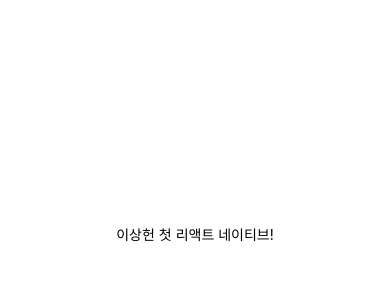
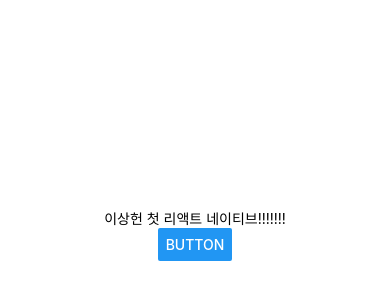
Before and after one commit to LeeSangHeon86/my-first-expo-typescript, a React Native app: screen / in a window 390 px wide. Shown: the part 188-488 px from the top of the page. Built offline with nearby package versions, Linux system fonts and the light colour scheme.

Commit message:
component 1st commit

```diff
--- a/App.tsx
+++ b/App.tsx
@@ -1,20 +1,3 @@
-import { StatusBar } from 'expo-status-bar';
-import { StyleSheet, Text, View } from 'react-native';
+import App from './src/App';
 
-export default function App() {
-  return (
-    <View style={styles.container}>
-      <Text>이상헌 첫 리액트 네이티브!</Text>
-      <StatusBar style="auto" />
-    </View>
-  );
-}
-
-const styles = StyleSheet.create({
-  container: {
-    flex: 1,
-    backgroundColor: '#fff',
-    alignItems: 'center',
-    justifyContent: 'center',
-  },
-});
+export default App;
--- /dev/null
+++ b/src/App.tsx
@@ -0,0 +1,22 @@
+import { StatusBar } from 'expo-status-bar';
+import React from 'react';
+import { StyleSheet, Text, View, Button } from 'react-native';
+
+export default function App() {
+  return (
+    <View style={styles.container}>
+      <Text>이상헌 첫 리액트 네이티브!!!!!!!</Text>
+      <StatusBar style="auto" />
+      <Button title="button" onPress={() => alert('Click')} />
+    </View>
+  );
+}
+
+const styles = StyleSheet.create({
+  container: {
+    flex: 1,
+    backgroundColor: '#fff',
+    alignItems: 'center',
+    justifyContent: 'center',
+  },
+});
```
